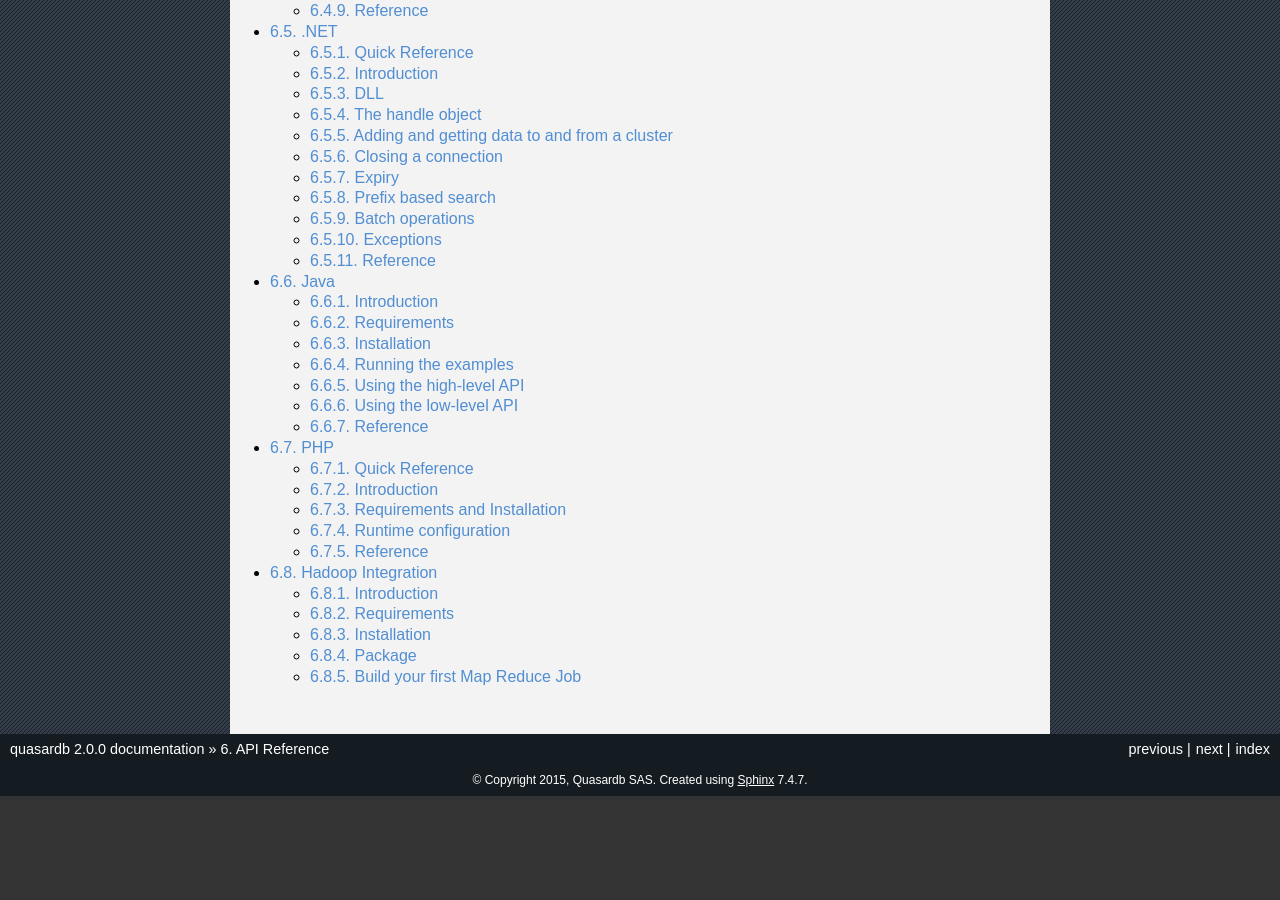
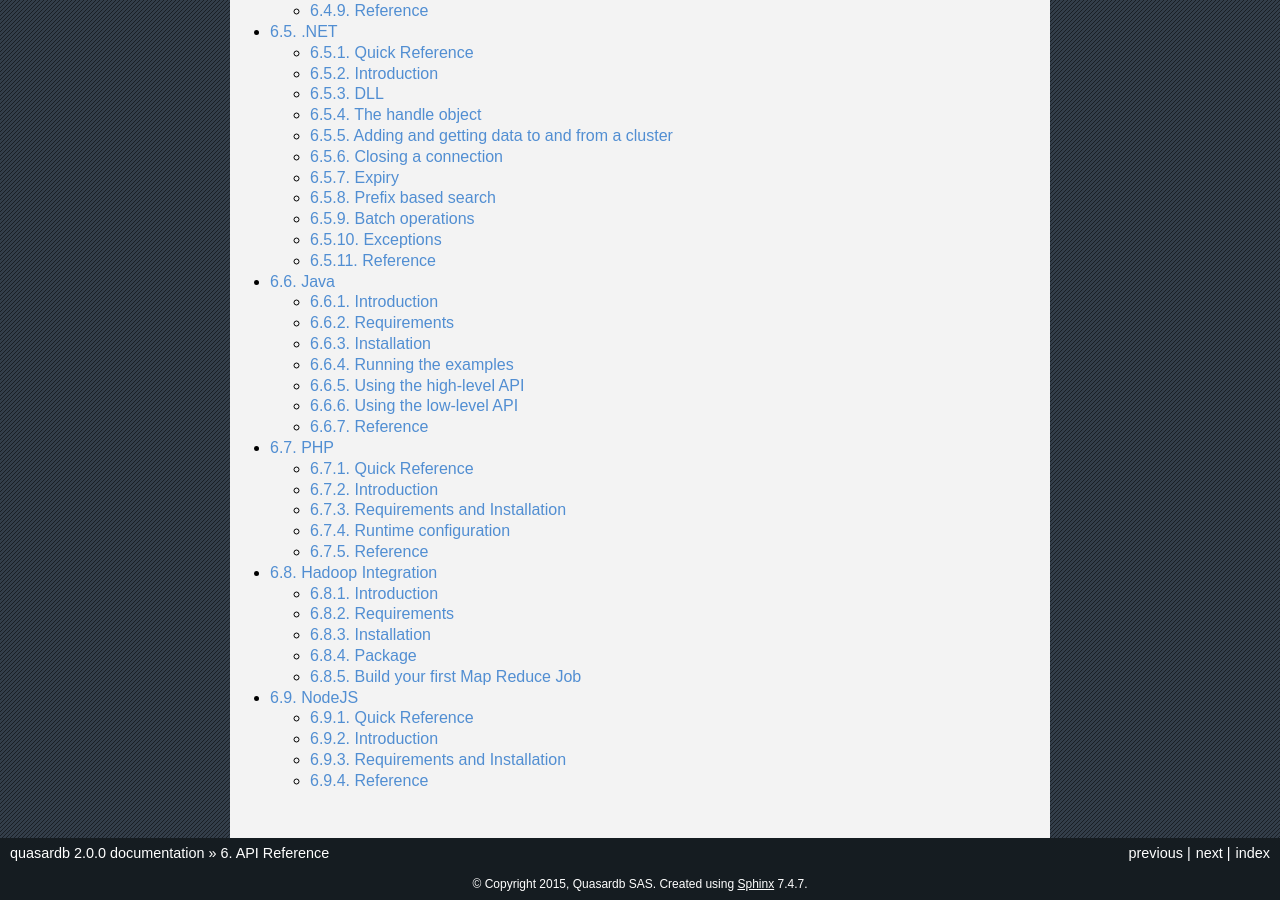
Before and after one commit to iltommi/qdb-documentation, a Sphinx documentation site: the page built from source/api/index.rst, in a window 1280 px wide and 900 px high, scrolled down 1198 px. Built offline with Sphinx 7.4.7, drawn with Linux system fonts in a browser that asks for light colours; pages that are not in the unit, such as notebooks, are missing from menus; before the commit the page ends 1994 px from its top, so only the background shows below that; part of the change alters nothing that is shown.

Commit message:
Add nodejs.rst.

````diff
--- a/source/api/index.rst
+++ b/source/api/index.rst
@@ -12,3 +12,4 @@ API Reference
    java
    php
    hadoop
+   nodejs
--- /dev/null
+++ b/source/api/nodejs.rst
@@ -0,0 +1,338 @@
+NodeJS
+======
+
+Quick Reference
+---------------
+
+ ================ ============================================ =====================================================================================
+   Return Type     Name                                         Arguments
+ ================ ============================================ =====================================================================================
+  string           :js:attr:`Blob::alias`                       ()
+  ..               :js:func:`Blob::get`                         (callback(err, data))
+  ..               :js:func:`Blob::put`                         (Buffer content, callback(err, data))
+  ..               :js:func:`Blob::remove`                      (callback(err, data))
+  ..               :js:func:`Blob::update`                      (Buffer content, callback(err, data))
+  Cluster          :js:func:`Cluster::new`                      (string uri)
+  Blob             :js:func:`Cluster::blob`                     (string alias)
+  Set              :js:func:`Cluster::hashSet`                  (string alias)
+  Integer          :js:func:`Cluster::integer`                  (string alias)
+  Queue            :js:func:`Cluster::queue`                    (string alias)
+  string           :js:attr:`Set::alias`                        ()
+  ..               :js:func:`Set::contains`                     (Buffer value, callback(err, data))
+  ..               :js:func:`Set::erase`                        (Buffer value, callback(err, data))
+  ..               :js:func:`Set::insert`                       (Buffer value, callback(err, data))
+  ..               :js:func:`Integer::add`                      (int value, callback(err, data))
+  string           :js:attr:`Integer::alias`                    ()
+  ..               :js:func:`Integer::get`                      (callback(err, data))
+  ..               :js:func:`Integer::put`                      (int value, callback(err, data))
+  ..               :js:func:`Integer::remove`                   (callback(err, data))
+  ..               :js:func:`Integer::update`                   (int value, callback(err, data))
+  string           :js:attr:`Queue::alias`                      ()
+  ..               :js:func:`Queue::back`                       (callback(err, data))
+  ..               :js:func:`Queue::front`                      (callback(err, data))
+  ..               :js:func:`Queue::popBack`                    (callback(err, data))
+  ..               :js:func:`Queue::popFront`                   (callback(err, data))
+  ..               :js:func:`Queue::pushBack`                   (Buffer content, callback(err, data))
+  ..               :js:func:`Queue::pushFront`                  (Buffer content, callback(err, data))
+
+ ================ ============================================ =====================================================================================
+
+
+Introduction
+--------------
+
+Using *quasardb* cluster from a NodeJS installation is extremely straightforward, just create a `qdb.Cluster` and perform the operations. ::
+
+    var qdb = require('./qdb');
+
+    var c = new qdb.Cluster('qdb://127.0.0.1:2836');
+    var b = c.blob('key 0');
+
+    b.put(new Buffer('value 0'), function(err, data) {});
+    b.get(new Buffer('key 0'), function(err, data) {
+		console.log(data);
+    });
+
+You may download the NodeJS API from the quasardb site or from GitHub at `https://github.com/bureau14/qdb-api-nodejs <https://github.com/bureau14/qdb-api-nodejs>`_.
+
+Requirements and Installation
+-----------------------------
+
+To build the nodejs API, you will need the C API. It can either be installed on the machine (e.g. on unix in /usr/lib or /usr/local/lib) or you can unpack the C API archive in deps/qdb.
+
+You will need to have `node-gyp <https://github.com/TooTallNate/node-gyp>`_ installed.
+
+In the directory run::
+
+    npm install
+
+You will then find a qdb.node file which is the quasardb addon in build/Release.
+
+
+Reference
+---------
+
+The `Blob` class
+^^^^^^^^^^^^^^^^
+
+Represents a blob in a quasardb database. Blob stands for Binary Large Object, meaning that you can store arbitrary data in this blob.
+
+You get a Blob instance by calling ```cluster.blob('alias')```. Then you can perform atomic operations on the blob::
+
+    var b = c.blob('bam');
+
+    b.put(new Buffer("boom"), function(err, data) { /* */  });
+    b.get(function(err, data) { /* */  });
+
+Passing in the blob value wrapped in the `node::Buffer class <https://nodejs.org/api/all.html#all_buffer>`_ is important, as Javascript does not play nice with binary data.
+
+.. js:class:: Blob
+
+  .. js:attribute:: alias
+
+      Gets the alias (i.e. its "key") of the blob in the database.
+
+      :returns: A string representing the blob's key.
+
+  .. js:function:: get (callback(err, data))
+
+      Retrieves the blob's content, passes to callback as data.
+
+      :param function callback(err, data): A callback or anonymous function with error and data parameters.
+
+  .. js:function:: put (Buffer content, callback(err, data))
+
+      Sets blob's content but fails if the blob already exists. See also update().
+
+      Aliases beginning with "qdb" are reserved and cannot be used.
+
+      :param Buffer content: a string representing the blob's content to be set.
+      :param function callback(err, data): A callback or anonymous function with error and data parameters.
+
+  .. js:function:: remove (callback(err, data))
+
+      Removes the blob from the cluster.
+
+      :param function callback(err, data): A callback or anonymous function with error and data parameters.
+
+  .. js:function:: update (Buffer content, callback(err, data))
+
+      Updates the content of the blob.
+
+      Aliases beginning with "qdb" are reserved and cannot be used. See also put().
+
+      :param Buffer content: a Buffer representing the blob’s content to be added.
+      :param function callback(err, data): A callback or anonymous function with error and data parameters.
+
+
+The `Cluster` class
+^^^^^^^^^^^^^^^^^^^
+
+Represents a connection to a *quasardb* cluster.
+
+Example::
+
+    var qdb = require('./qdb');
+
+    var c = new qdb.Cluster('qdb://127.0.0.1:2836');
+    c.blob('key 0');
+    c.queue('key 1');
+    c.integer('key 2');
+    c.integer('key 3');
+
+.. js:class:: Cluster
+
+  .. js:function:: New (uri)
+
+      Connects to a quasardb cluster through the specified URI. The URI contains the addresses of the bootstraping nodes, other nodes are discovered during the first connection. Having more than one node in the URI allows to connect to the cluster even if the first node is down. ::
+
+          var c = new qdb.Cluster('qdb://192.168.0.100:2836,192.168.0.101:2836');
+
+      :param string uri: A string in the format "qdb://host:port[,host:port]".
+
+  .. js:function:: blob (string alias)
+
+      Creates a Blob associated with the specified alias. No query is performed at this point.
+
+      :param string alias: the alias of the blob in the database.
+      :returns: the Blob
+
+  .. js:function:: set (string alias)
+
+      Creates a Set associated with the specified alias. No query is performed at this point.
+
+      :param string alias: the alias of the set in the database.
+      :returns: the Set
+
+  .. js:function:: integer (string alias)
+
+      Creates a Integer associated with the specified alias. No query is performed at this point.
+
+      :param string alias: the alias of the integer in the database.
+      :returns: the Integer
+
+  .. js:function:: queue (string alias)
+
+      Creates a Queue associated with the specified alias. No query is performed at this point.
+
+      :param string alias: the alias of the queue in the database.
+      :returns: the Queue
+
+
+
+The `Set` class
+^^^^^^^^^^^^^^^
+
+Represents an unordered set of blob in the quasardb database.
+
+You get a Set instance by calling ```cluster.set('alias')```. Then you can perform atomic operations on the set::
+
+    var s = c.set('bam');
+    s.insert(new Buffer("boom"), function(err, data) { /* */  });
+    s.contains(new Buffer("boom"), function(err, data) { /* */  });
+
+Passing in the blob value wrapped in the `node::Buffer class <https://nodejs.org/api/all.html#all_buffer>`_ is important, as Javascript does not play nice with binary data.
+
+.. js:class:: Set
+
+  .. js:attribute:: alias
+
+      Gets the alias (i.e. its "key") of the set in the database.
+
+      :returns: A string with the alias of the Set.
+
+  .. js:function:: contains (Buffer value, callback(err, data))
+
+      Determines if the value is present in the set.
+
+      :param Buffer value: the value to look for in the Set.
+      :param function callback(err, data): A callback or anonymous function with error and data parameters.
+
+  .. js:function:: erase (Buffer value, callback(err, data))
+
+      Removes the value from the set.
+
+      :param Buffer value: the value to remove from the Set.
+      :param function callback(err, data): A callback or anonymous function with error and data parameters.
+
+  .. js:function:: insert (string value)
+
+      Adds the specified value to the set.
+
+      :param Buffer value: the value to add to the Set.
+      :param function callback(err, data): A callback or anonymous function with error and data parameters.
+      :returns: true if the value was added, false if it was already present in the set.
+
+
+The `Integer` class
+^^^^^^^^^^^^^^^^^^^
+
+Represents an signed 64-bit integer in a quasardb database.
+
+You get a qdb.Integer instance by calling cluster.integer(). Then you can perform atomic operations on the integer::
+
+    var i = c.integer('will_be_ten');
+    i.put(3, function(err, data){ /* */});
+    i.add(7, function(err, data){ /* */});
+
+.. js:class:: Integer
+
+  .. js:function:: add (int value, callback(err, data))
+
+      Atomically increment the value in the database.
+
+      :param int value: The value to add to the value in the database.
+      :param function callback(err, data): A callback or anonymous function with error and data parameters.
+
+  .. js:attribute:: alias
+
+      Gets the alias (i.e. its "key") of the set in the database.
+
+      :returns: A string with the alias of the integer.
+
+  .. js:function:: get (callback(err, data))
+
+      Retrieves an entry's value.
+
+      :param function callback(err, data): A callback or anonymous function with error and data parameters.
+
+  .. js:function:: put (int value, callback(err, data))
+
+      Adds an entry. Aliases beginning with "qdb" are reserved and cannot be used.
+
+      :param int value: The value of the integer.
+      :param function callback(err, data): A callback or anonymous function with error and data parameters.
+
+  .. js:function:: remove (callback(err, data))
+
+      Removes the integer from the database.
+
+      :param function callback(err, data): A callback or anonymous function with error and data parameters.
+
+  .. js:function:: update (int value, callback(err, data))
+
+      Updates an entry. Aliases beginning with "qdb" are reserved and cannot be used.
+
+      :param int value: The value of the integer.
+      :param function callback(err, data): A callback or anonymous function with error and data parameters.
+
+
+The `Queue` class
+^^^^^^^^^^^^^^^^^
+
+Represents a queue of blob in the quasardb database. It's a double-ended queue, you can both enqueue and dequeue from the front and the back.
+
+You get a qdb.Queue instance by calling QdbCluster::queue(). Then you can perform atomic operations on the queue::
+
+    var q = c.queue('q2');
+    q.pushBack(new Buffer("boom"), function(err, data) { /* */ });
+    q.popFront(function(err, data) { /* */ });
+    q.pushFront(new Buffer("bang"), function(err, data) { /* */ });
+
+Passing in the blob value wrapped in the `node::Buffer class <https://nodejs.org/api/all.html#all_buffer>`_ is important, as Javascript does not play nice with binary data.
+
+.. js:class:: Queue
+
+  .. js:attribute:: alias
+
+      Gets the alias (i.e. its "key") of the queue in the database.
+
+      :returns: A string with the alias of the queue.
+
+  .. js:function:: front (callback(err, data))
+
+      Retrieves the value at the front of the queue, without removing it.
+
+      :param function callback(err, data): A callback or anonymous function with error and data parameters.
+
+  .. js:function:: back (callback(err, data))
+
+      Retrieves the value at the end of the queue, without removing it.
+
+      :param function callback(err, data): A callback or anonymous function with error and data parameters.
+
+  .. js:function:: popBack (callback(err, data))
+
+      Remove the value at the end of the queue and return it.
+
+      :param function callback(err, data): A callback or anonymous function with error and data parameters.
+
+  .. js:function:: popFront (callback(err, data))
+
+      Remove the value at the front of the queue and return it.
+
+      :param function callback(err, data): A callback or anonymous function with error and data parameters.
+
+  .. js:function:: pushBack (Buffer content, callback(err, data))
+
+      Add a value to the back of the queue.
+
+      :param string content: The value to add to the queue.
+      :param function callback(err, data): A callback or anonymous function with error and data parameters.
+
+  .. js:function:: pushFront (Buffer content, callback(err, data))
+
+      Add a value to the front of the queue.
+
+      :param string content: The value to add to the queue.
+      :param function callback(err, data): A callback or anonymous function with error and data parameters.
````
